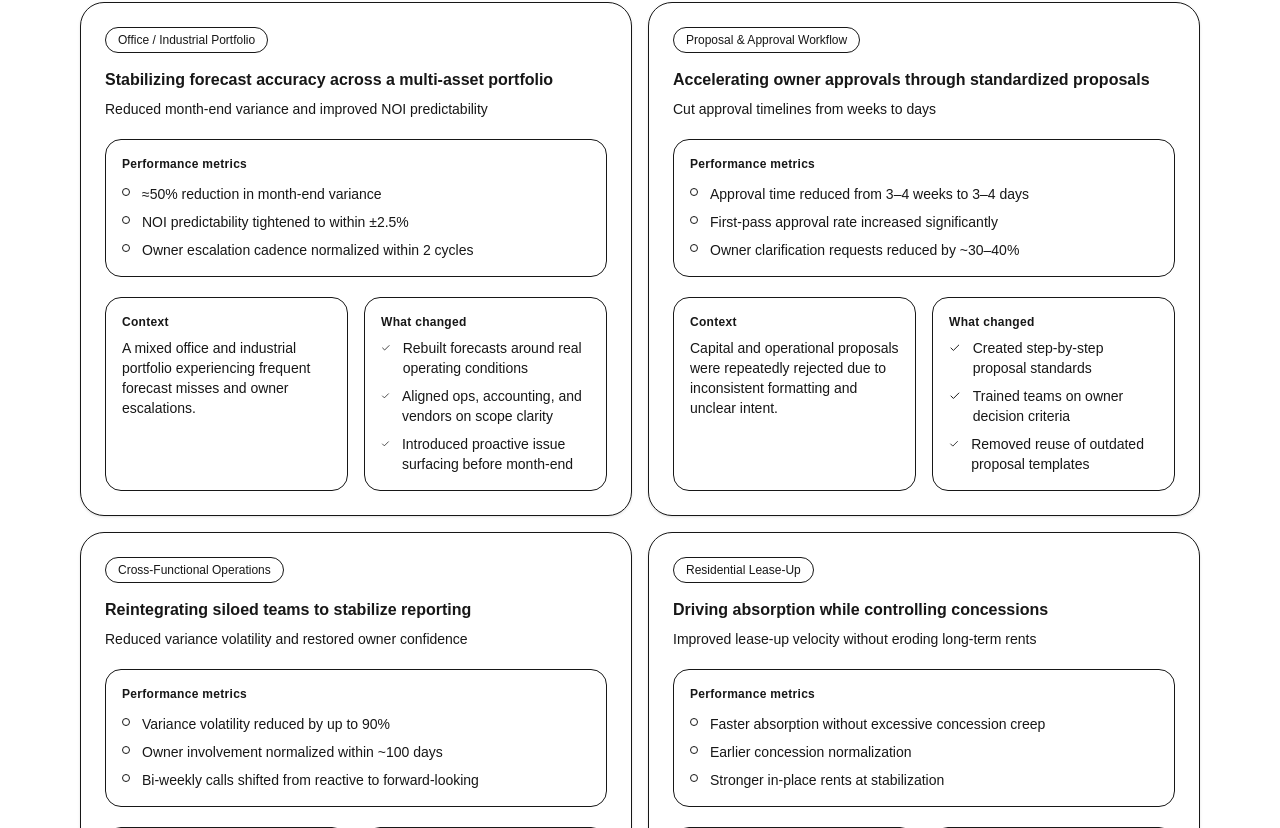
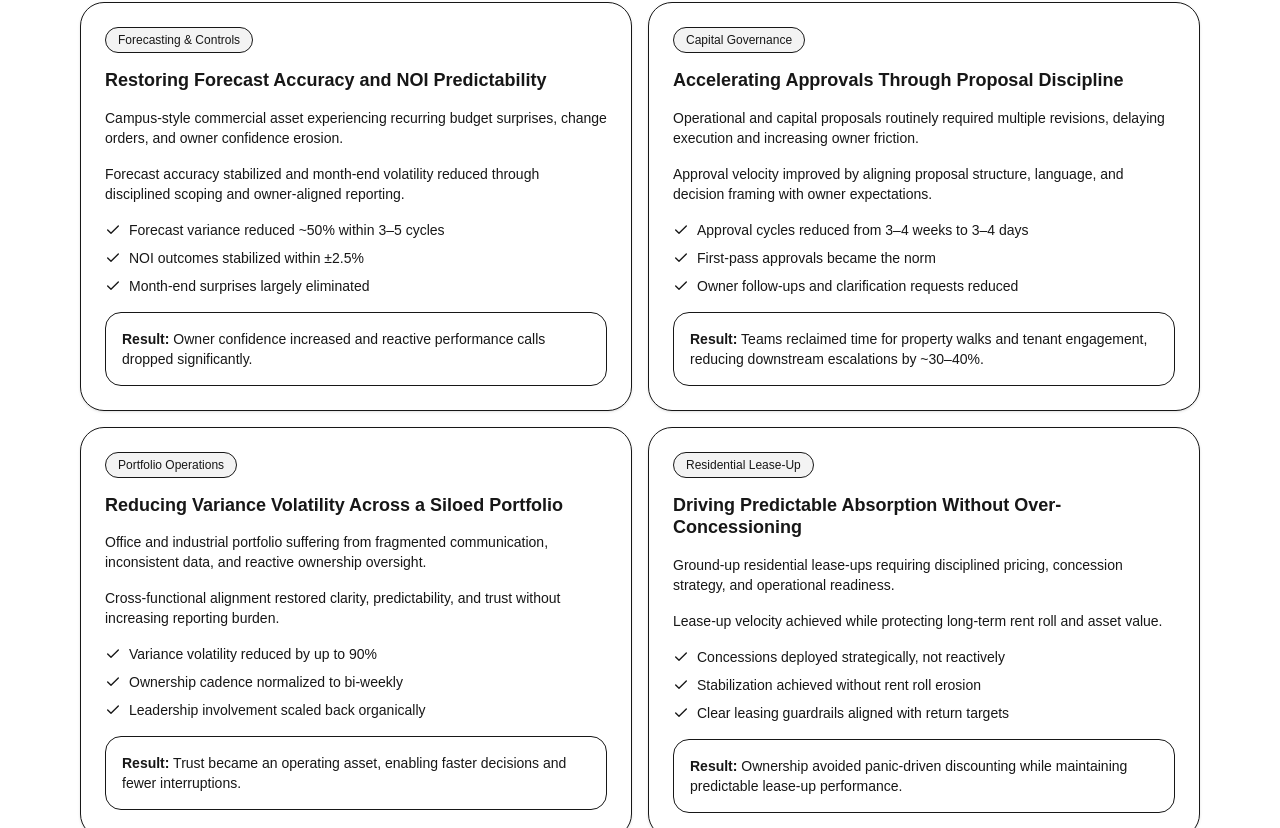
Before and after one commit to BK14782/brian-killian-consulting, a Next.js app: page / in a window 1280 px wide. Shown: the part 2552-3380 px from the top of the page. Built offline with nearby package versions, Linux system fonts and the light colour scheme.

Commit message:
casestudies

```diff
--- a/src/app/page.tsx
+++ b/src/app/page.tsx
@@ -119,74 +119,67 @@ const Nav = ({ active, onNav }: NavProps) => {
 
 const caseStudies = [
   {
-    tag: "Office / Industrial Portfolio",
-    title: "Stabilizing forecast accuracy across a multi-asset portfolio",
-    outcome: "Reduced month-end variance and improved NOI predictability",
+    tag: "Forecasting & Controls",
+    title: "Restoring Forecast Accuracy and NOI Predictability",
     context:
-      "A mixed office and industrial portfolio experiencing frequent forecast misses and owner escalations.",
+      "Campus-style commercial asset experiencing recurring budget surprises, change orders, and owner confidence erosion.",
+    outcome:
+      "Forecast accuracy stabilized and month-end volatility reduced through disciplined scoping and owner-aligned reporting.",
     bullets: [
-      "Rebuilt forecasts around real operating conditions",
-      "Aligned ops, accounting, and vendors on scope clarity",
-      "Introduced proactive issue surfacing before month-end",
+      "Forecast variance reduced ~50% within 3–5 cycles",
+      "NOI outcomes stabilized within ±2.5%",
+      "Month-end surprises largely eliminated",
     ],
-    metrics: [
-      "≈50% reduction in month-end variance",
-      "NOI predictability tightened to within ±2.5%",
-      "Owner escalation cadence normalized within 2 cycles",
-    ],
+    metrics:
+      "Owner confidence increased and reactive performance calls dropped significantly.",
   },
   {
-    tag: "Proposal & Approval Workflow",
-    title: "Accelerating owner approvals through standardized proposals",
-    outcome: "Cut approval timelines from weeks to days",
+    tag: "Capital Governance",
+    title: "Accelerating Approvals Through Proposal Discipline",
     context:
-      "Capital and operational proposals were repeatedly rejected due to inconsistent formatting and unclear intent.",
+      "Operational and capital proposals routinely required multiple revisions, delaying execution and increasing owner friction.",
+    outcome:
+      "Approval velocity improved by aligning proposal structure, language, and decision framing with owner expectations.",
     bullets: [
-      "Created step-by-step proposal standards",
-      "Trained teams on owner decision criteria",
-      "Removed reuse of outdated proposal templates",
+      "Approval cycles reduced from 3–4 weeks to 3–4 days",
+      "First-pass approvals became the norm",
+      "Owner follow-ups and clarification requests reduced",
     ],
-    metrics: [
-      "Approval time reduced from 3–4 weeks to 3–4 days",
-      "First-pass approval rate increased significantly",
-      "Owner clarification requests reduced by ~30–40%",
-    ],
+    metrics:
+      "Teams reclaimed time for property walks and tenant engagement, reducing downstream escalations by ~30–40%.",
   },
   {
-    tag: "Cross-Functional Operations",
-    title: "Reintegrating siloed teams to stabilize reporting",
-    outcome: "Reduced variance volatility and restored owner confidence",
+    tag: "Portfolio Operations",
+    title: "Reducing Variance Volatility Across a Siloed Portfolio",
     context:
-      "Operations, accounting, engineering, and construction teams operated independently with inconsistent data.",
+      "Office and industrial portfolio suffering from fragmented communication, inconsistent data, and reactive ownership oversight.",
+    outcome:
+      "Cross-functional alignment restored clarity, predictability, and trust without increasing reporting burden.",
     bullets: [
-      "Reset communication norms across teams",
-      "Clarified ownership of updates and decisions",
-      "Removed duplicated effort and bottlenecks",
+      "Variance volatility reduced by up to 90%",
+      "Ownership cadence normalized to bi-weekly",
+      "Leadership involvement scaled back organically",
     ],
-    metrics: [
-      "Variance volatility reduced by up to 90%",
-      "Owner involvement normalized within ~100 days",
-      "Bi-weekly calls shifted from reactive to forward-looking",
-    ],
+    metrics:
+      "Trust became an operating asset, enabling faster decisions and fewer interruptions.",
   },
   {
     tag: "Residential Lease-Up",
-    title: "Driving absorption while controlling concessions",
-    outcome: "Improved lease-up velocity without eroding long-term rents",
+    title: "Driving Predictable Absorption Without Over-Concessioning",
     context:
-      "Ground-up residential lease-ups competing in aggressive submarkets.",
+      "Ground-up residential lease-ups requiring disciplined pricing, concession strategy, and operational readiness.",
+    outcome:
+      "Lease-up velocity achieved while protecting long-term rent roll and asset value.",
     bullets: [
-      "Balanced concessions with pricing integrity",
-      "Aligned marketing, leasing, and operations cadence",
-      "Tracked real-time absorption and lead quality",
+      "Concessions deployed strategically, not reactively",
+      "Stabilization achieved without rent roll erosion",
+      "Clear leasing guardrails aligned with return targets",
     ],
-    metrics: [
-      "Faster absorption without excessive concession creep",
-      "Earlier concession normalization",
-      "Stronger in-place rents at stabilization",
-    ],
+    metrics:
+      "Ownership avoided panic-driven discounting while maintaining predictable lease-up performance.",
   },
 ];
+
 
 
 const Hero = ({ onNav }: { onNav: (id: string) => void }) => (
@@ -325,80 +318,46 @@ type CaseStudyCardProps = CaseStudy;
 const CaseStudyCard = ({
   tag,
   title,
+  context,
   outcome,
-  context,
-  bullets = [],
+  bullets,
   metrics,
-  href,
-}: CaseStudyCardProps) => (
-  <Card className="rounded-3xl shadow-sm">
-    <CardContent className="p-6">
-      {/* Top line: Tag + optional link */}
-      <div className="flex items-start justify-between gap-4">
-        <div className="inline-flex items-center gap-2">
-          <span className="rounded-full border bg-background px-3 py-1 text-xs font-medium">
-            {tag}
-          </span>
-        </div>
+}: {
+  tag: string;
+  title: string;
+  context: string;
+  outcome: string;
+  bullets: string[];
+  metrics: string;
+}) => (
+  <Card className="rounded-3xl shadow-sm hover:shadow-md transition">
+    <CardContent className="p-6 space-y-4">
+      <Badge variant="secondary" className="w-fit">
+        {tag}
+      </Badge>
 
-        {/* Optional future link to dedicated case study page */}
-        {href ? (
-          <a
-            href={href}
-            className="text-xs text-muted-foreground hover:text-foreground underline underline-offset-4"
-          >
-            View details
-          </a>
-        ) : null}
-      </div>
+      <h3 className="text-lg font-semibold leading-tight">{title}</h3>
 
-      {/* Headline + outcome */}
-      <div className="mt-4 text-base font-semibold leading-snug">{title}</div>
-      <div className="mt-2 text-sm text-muted-foreground">{outcome}</div>
+      <p className="text-sm text-muted-foreground">{context}</p>
 
-      {/* Metrics: the money section */}
-      <div className="mt-5 rounded-2xl border bg-background/60 p-4">
-        <div className="text-xs font-semibold tracking-wide text-muted-foreground">
-          Performance metrics
-        </div>
-        <ul className="mt-3 space-y-2">
-          {metrics.map((m) => (
-            <li key={m} className="flex items-start gap-3 text-sm">
-              <span className="mt-1 inline-block h-2 w-2 rounded-full border" />
-              <span>{m}</span>
-            </li>
-          ))}
-        </ul>
-      </div>
+      <p className="text-sm font-medium">{outcome}</p>
 
-      {/* Context + methods */}
-      <div className="mt-5 grid gap-4 md:grid-cols-2">
-        <div className="rounded-2xl border bg-background/60 p-4">
-          <div className="text-xs font-semibold tracking-wide text-muted-foreground">
-            Context
-          </div>
-          <div className="mt-2 text-sm text-muted-foreground">{context}</div>
-        </div>
+      <ul className="space-y-2 text-sm">
+        {bullets.map((b) => (
+          <li key={b} className="flex items-start gap-2">
+            <Check className="mt-0.5 h-4 w-4 flex-shrink-0" />
+            <span>{b}</span>
+          </li>
+        ))}
+      </ul>
 
-        {bullets.length ? (
-          <div className="rounded-2xl border bg-background/60 p-4">
-            <div className="text-xs font-semibold tracking-wide text-muted-foreground">
-              What changed
-            </div>
-            <ul className="mt-2 space-y-2 text-sm text-muted-foreground">
-              {bullets.slice(0, 4).map((b) => (
-                <li key={b} className="flex items-start gap-3">
-                  <Check className="mt-0.5 h-4 w-4" />
-                  <span>{b}</span>
-                </li>
-              ))}
-            </ul>
-          </div>
-        ) : null}
+      <div className="rounded-2xl border bg-background/60 p-4 text-sm text-muted-foreground">
+        <strong>Result:</strong> {metrics}
       </div>
     </CardContent>
   </Card>
 );
+
 
 const Footer = () => (
   <footer className="border-t py-10 mt-16">
```
